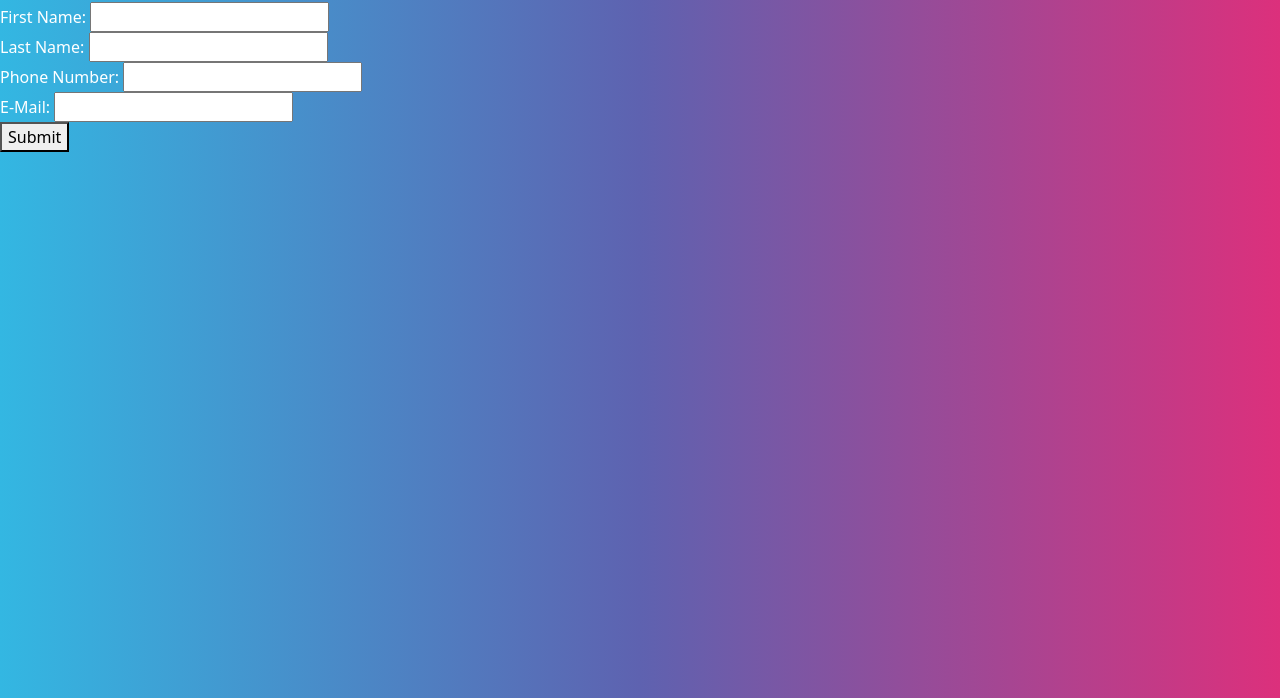
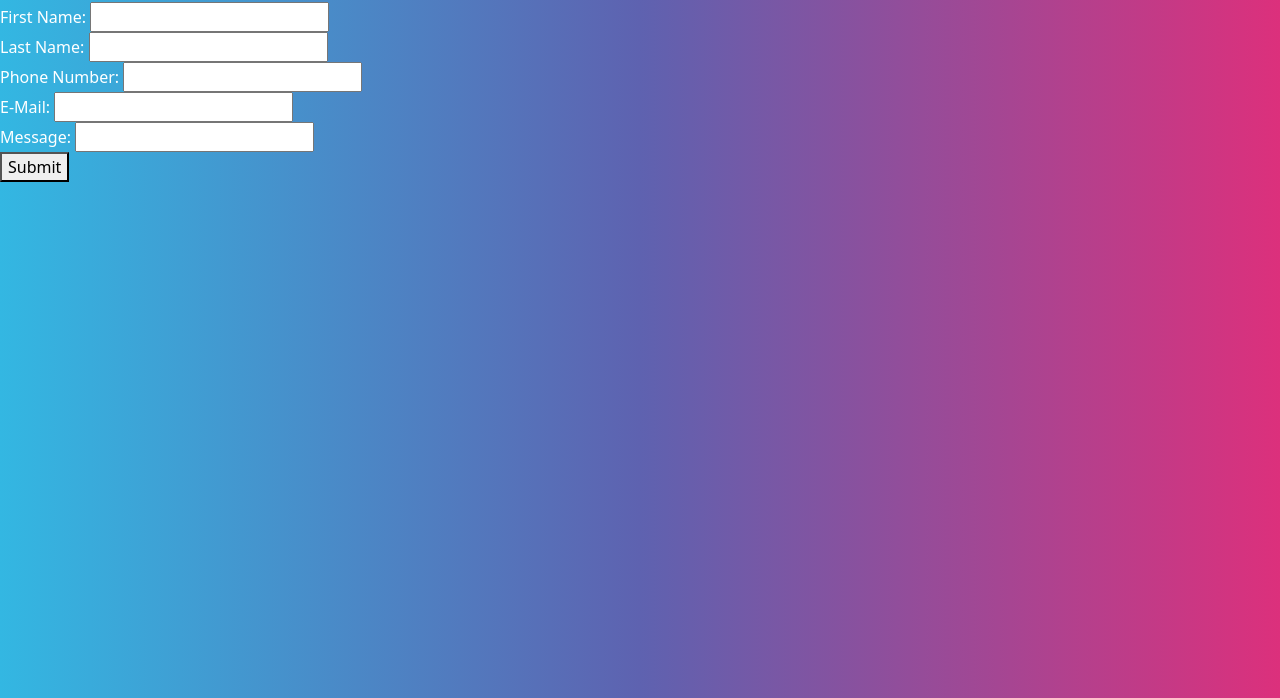
Before and after one commit to Martin2xx/Project1, a website: page requestapt.html in a window 1280 px wide. Shown: the part 102-800 px from the top of the page. Drawn offline with Linux system fonts and the light colour scheme.

Commit message:
Adding Inputs

```diff
--- a/requestapt.html
+++ b/requestapt.html
@@ -63,6 +63,17 @@
 
 </label>
 
+
+<div>
+
+<label>
+Message:
+<input type="textarea">
+
+</label>
+
+</div>
+
 <div>
 
 <button type="submit">Submit</button>
```
